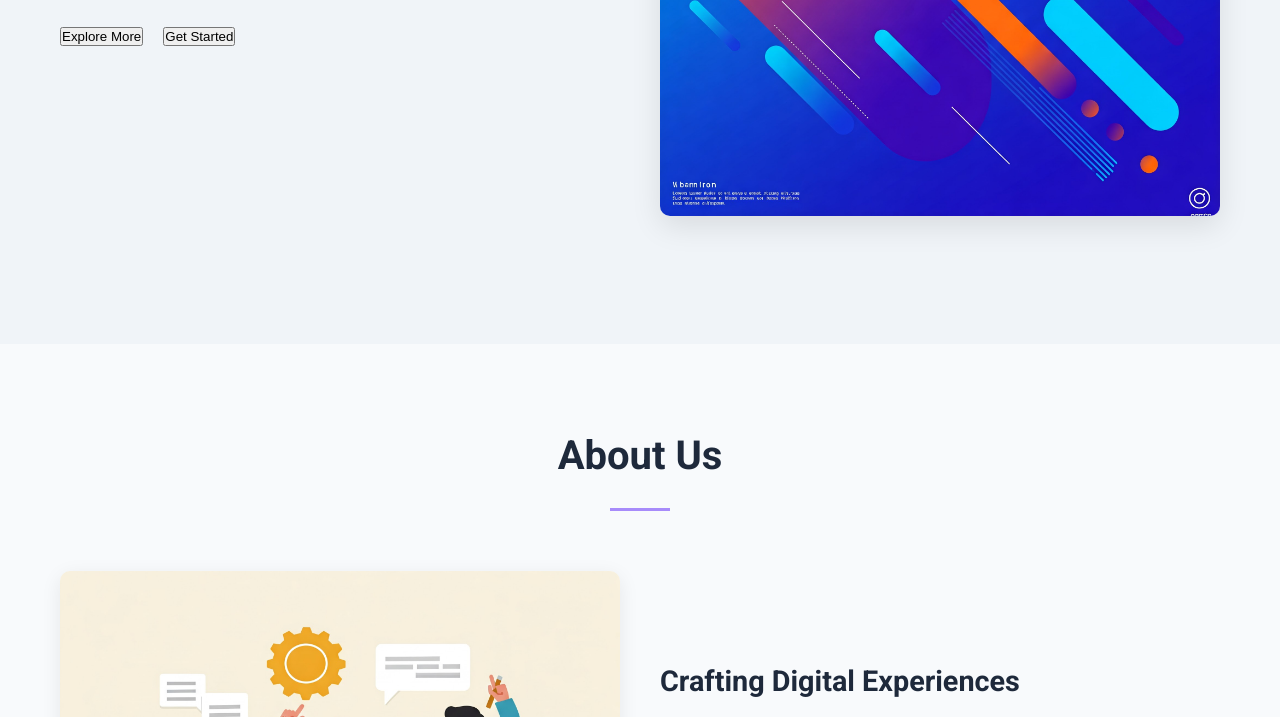
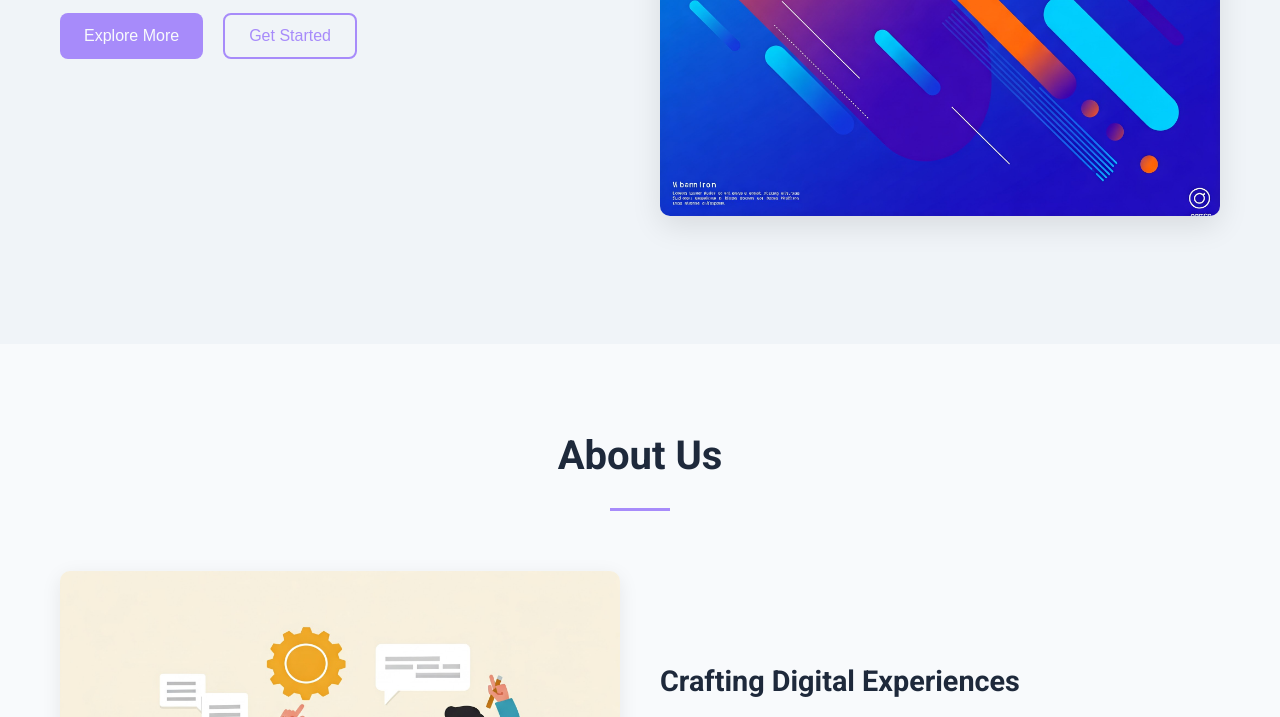
Before and after one commit to felipehorion/CreativeFlow-landing-page, a plain HTML site: page index.html in a window 1280 px wide. Shown: the part 464-1181 px from the top of the page. Drawn offline with nearby package versions, Linux system fonts and the light colour scheme.

Commit message:
Improvements to buttons

```diff
--- a/styles.css
+++ b/styles.css
@@ -62,6 +62,38 @@ body {
   height: 3px;
   background-color: var(--primary-color);
   margin: 20px auto 0;
+}
+
+/* Buttons */
+.primary-button,
+.secondary-button {
+  padding: 12px 24px;
+  border: none;
+  border-radius: 8px;
+  font-size: 1rem;
+  cursor: pointer;
+  transition: var(--transition);
+}
+
+.primary-button {
+  background-color: var(--primary-color);
+  color: var(--white);
+}
+
+.primary-button:hover {
+  background-color: #8b5cf6; /* Darker Lavender */
+  box-shadow: 0 5px 15px rgba(0, 0, 0, 0.1);
+}
+
+.secondary-button {
+  background-color: transparent;
+  color: var(--primary-color);
+  border: 2px solid var(--primary-color);
+}
+
+.secondary-button:hover {
+  background-color: var(--primary-color);
+  color: var(--white);
 }
 
 /* Navigation Bar */
```
